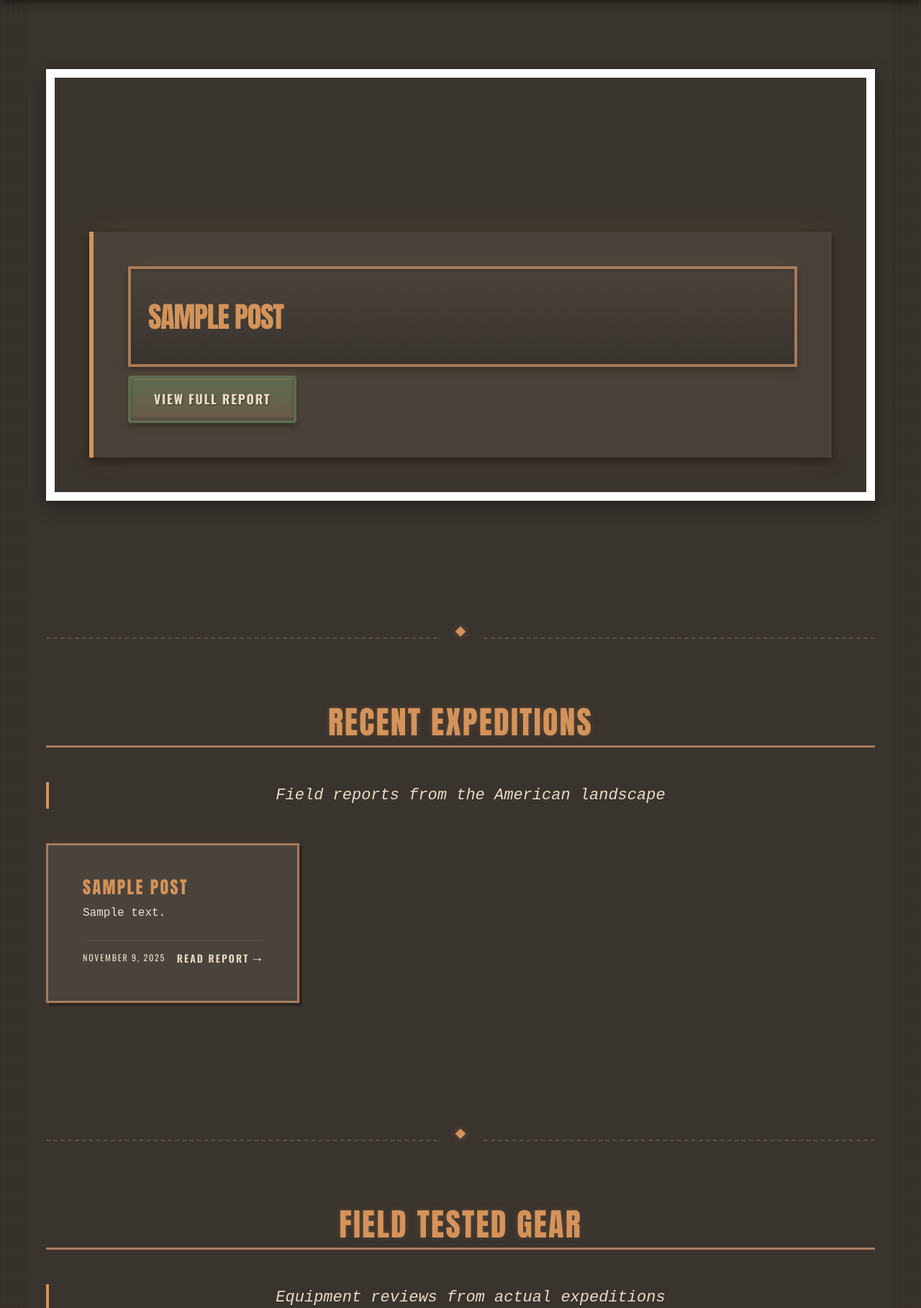
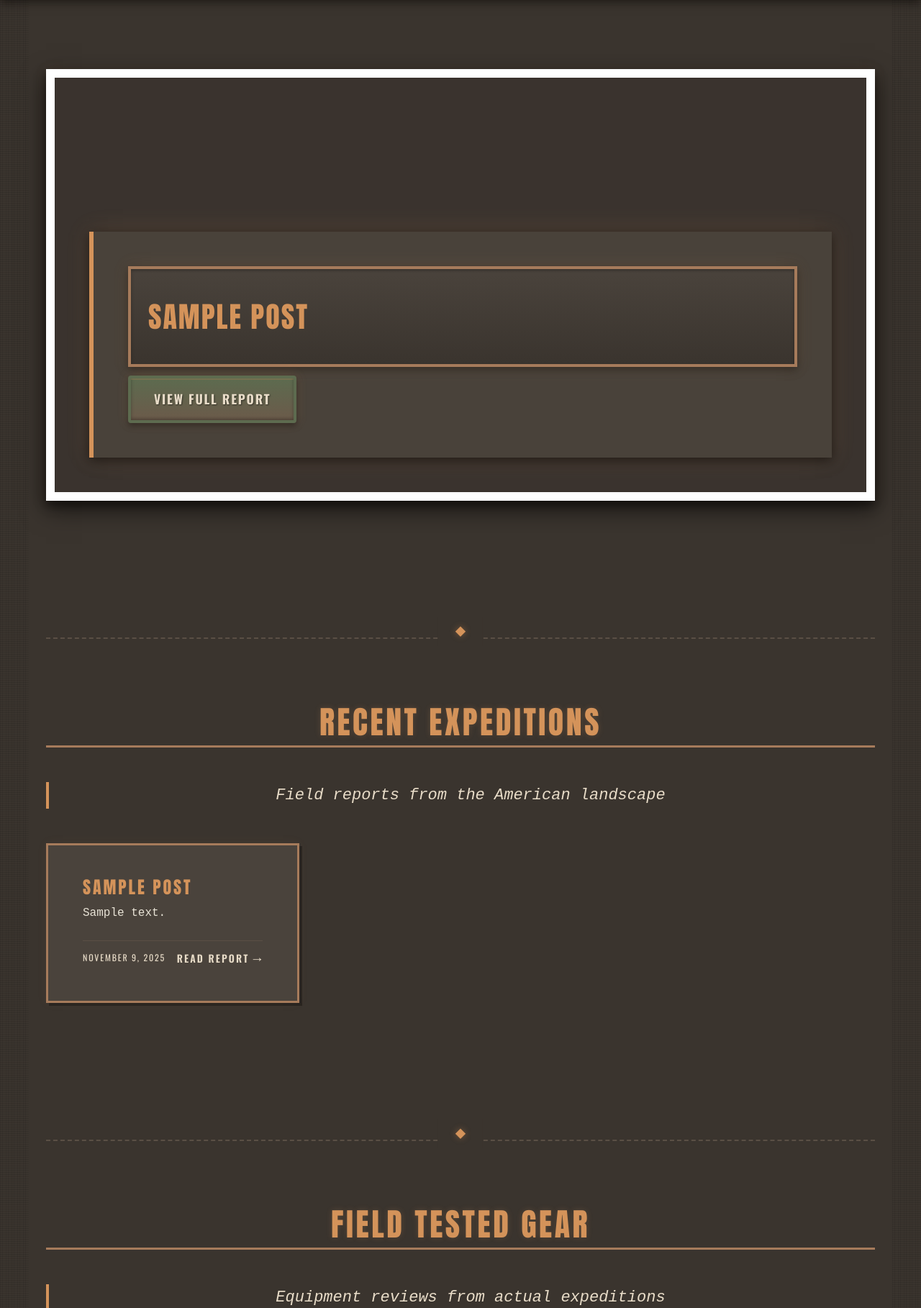
Before and after one commit to jimmitchellnc83-maker/wandering_gorilla, a WordPress theme: template index.php in a window 1280 px wide. Shown: the part 110-1928 px from the top of the page at 72% size. Run offline with PHP 8.4 and a stand-in for WordPress, Linux system fonts and the light colour scheme; the site name, menu and one post (Sample post) are stand-ins, and other content is empty.

Commit message:
Improve heading kerning and enhance hero section photo support
- Increased h1 letter-spacing from -0.03em to 0.05em for better readability
- Increased h2 letter-spacing from 0.05em to 0.08em
- Increased h3 letter-spacing from 0.1em to 0.12em
- Enhanced hero section with deeper polaroid-style shadows
- Added WordPress block support for hero images
- Fixed z-index layering for hero content overlay
- Hero section now fully photo-ready with drag-and-drop support

```diff
--- a/style.css
+++ b/style.css
@@ -156,7 +156,7 @@ h1, h2, h3, h4, h5, h6 {
 h1 {
   font-size: 4rem;
   margin-bottom: var(--space-lg);
-  letter-spacing: -0.03em;
+  letter-spacing: 0.05em;
   /* Old neon sign effect */
   border: 4px solid var(--color-interactive);
   background: linear-gradient(180deg, var(--color-secondary) 0%, var(--color-primary) 100%);
@@ -172,7 +172,7 @@ h1 {
 
 h2 {
   font-size: 2.75rem;
-  letter-spacing: 0.05em;
+  letter-spacing: 0.08em;
   border-bottom: 3px solid var(--color-interactive);
   padding-bottom: var(--space-sm);
   color: var(--color-headline);
@@ -183,7 +183,7 @@ h3 {
   font-size: 2rem;
   font-family: var(--font-subhead);
   text-transform: uppercase;
-  letter-spacing: 0.1em;
+  letter-spacing: 0.12em;
   color: var(--color-interactive);
 }
 
@@ -462,7 +462,19 @@ blockquote::before {
   margin-bottom: var(--space-xxl);
   overflow: hidden;
   border: var(--photo-border) solid var(--color-white);
-  box-shadow: 0 8px 24px var(--color-shadow);
+  box-shadow:
+    0 12px 32px rgba(0, 0, 0, 0.6),
+    0 6px 12px rgba(0, 0, 0, 0.5),
+    0 0 15px rgba(212, 147, 90, 0.1);
+  background: var(--color-primary);
+}
+
+/* WordPress block support for hero images */
+.hero-section .wp-block-image,
+.hero-section .wp-block-cover {
+  height: 100%;
+  margin: 0;
+  border: none;
 }
 
 .hero-image {
@@ -470,9 +482,10 @@ blockquote::before {
   height: 100%;
   object-fit: cover;
   filter: saturate(1.2) contrast(1.1) sepia(0.15);
-}
-
-.hero-image::after {
+  display: block;
+}
+
+.hero-section::after {
   content: '';
   position: absolute;
   top: 0;
@@ -481,6 +494,7 @@ blockquote::before {
   bottom: 0;
   background: var(--color-photo-overlay);
   pointer-events: none;
+  z-index: 1;
 }
 
 .hero-content {
@@ -494,6 +508,7 @@ blockquote::before {
   box-shadow:
     0 4px 16px rgba(0, 0, 0, 0.6),
     0 0 30px rgba(212, 147, 90, 0.2);
+  z-index: 2;
 }
 
 .hero-content h1 {
```
